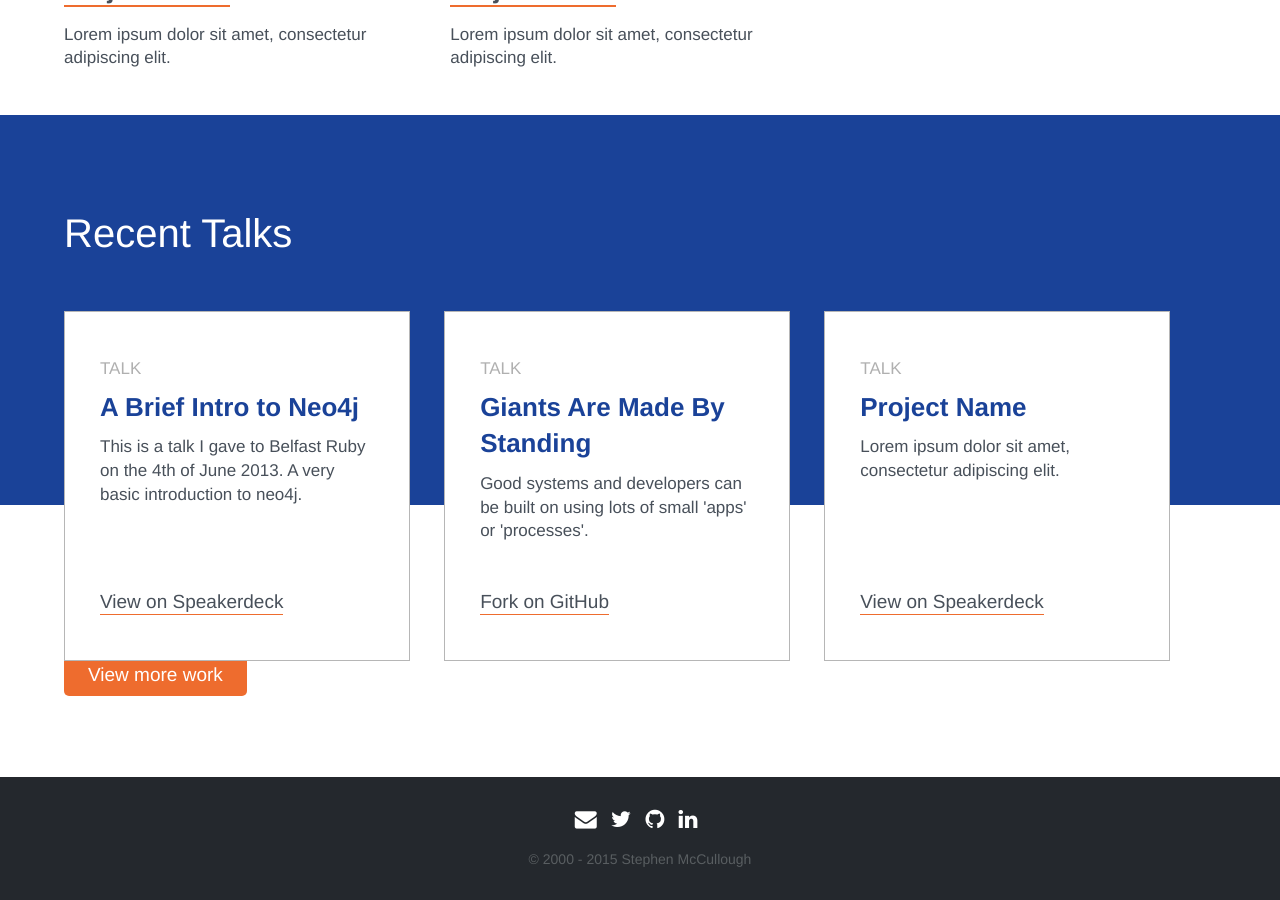
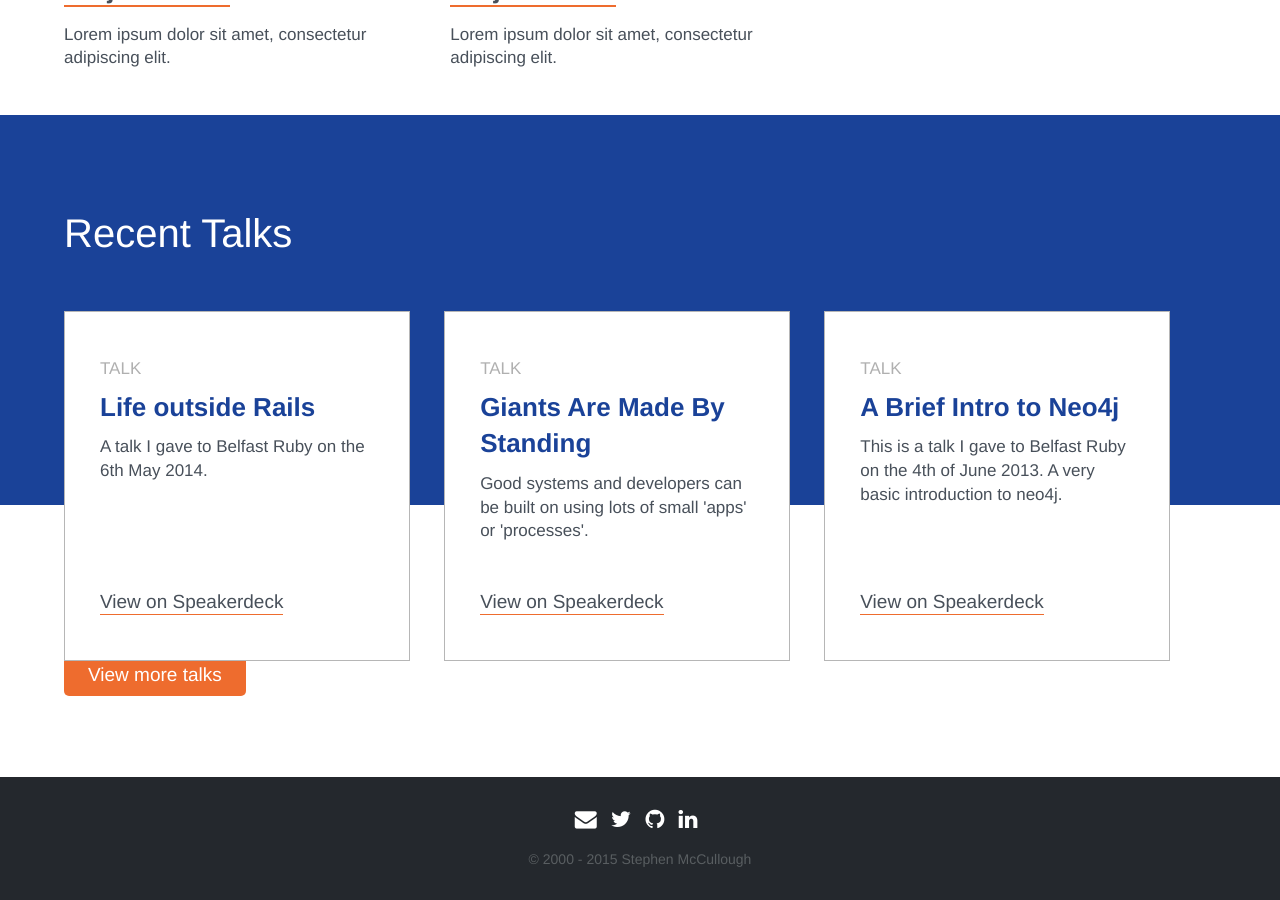
Before and after one commit to swmcc/swmcc.github.io, a Jekyll site: the page built from work/index.html, in a window 1280 px wide and 900 px high, scrolled down 2450 px. Built offline with Jekyll 4.4.1, drawn with Linux system fonts in a browser that asks for light colours; nearby versions of some CDN libraries; some web fonts are replaced.

Commit message:
Added nestoria graphic

```diff
--- a/work/index.html
+++ b/work/index.html
@@ -21,7 +21,7 @@
             </div>
           </li>
           <li class="work-example">
-            <div class="featured-image" style="background-image: url(../img/blog/blog-1.jpg);"></div>
+            <div class="featured-image" style="background-image: url(/img/blog/nestoria.png);"></div>
             <div class="text">
               <p class="meta">updated {{ post.date | date: "%b %-d, %Y" }}</p>
               <h3><a href="#">Nestoria</a></h3>
@@ -90,25 +90,25 @@
         <ul>
           <li>
             <p class="meta">Talk</p>
-            <h3><a href="#">A Brief Intro to Neo4j</a></h3>
-            <p>This is a talk I gave to Belfast Ruby on the 4th of June 2013. A very basic introduction to neo4j.</p>
-            <a href="#" class="read-more">View on Speakerdeck</a>
+            <h3><a href="http://www.theonlystephen.com/talk-lifeoutsiderails/">Life outside Rails</a></h3>
+            <p>A talk I gave to Belfast Ruby on the 6th May 2014.</p>
+            <a href="https://speakerdeck.com/swmcc/life-outside-rails" class="read-more">View on Speakerdeck</a>
           </li>
           <li class="middle">
             <p class="meta">Talk</p>
-            <h3><a href="#">Giants Are Made By Standing</a></h3>
+            <h3><a href="http://www.theonlystephen.com/talk-giants-are-made-from-standing-on-the-shoulders-of-dwarves....lots-of-them/#/">Giants Are Made By Standing</a></h3>
             <p>Good systems and developers can be built on using lots of small 'apps' or 'processes'.</p>
-            <a href="#" class="read-more">Fork on GitHub</a>
+            <a href="https://speakerdeck.com/swmcc/giants-are-made-by-standing-on-the-shoulders-of-dwarves-dot-dot-dot-lots-of-them-1" class="read-more">View on Speakerdeck</a>
           </li>
           <li>
             <p class="meta">Talk</p>
-            <h3><a href="#">Project Name</a></h3>
-            <p>Lorem ipsum dolor sit amet, consectetur adipiscing elit.</p>
-            <a href="#" class="read-more">View on Speakerdeck</a>
+            <h3><a href="https://speakerdeck.com/swmcc/a-brief-intro-to-neo4j-using-the-wire-as-a-data-set">A Brief Intro to Neo4j</a></h3>
+            <p>This is a talk I gave to Belfast Ruby on the 4th of June 2013. A very basic introduction to neo4j.</p>
+            <a href="https://speakerdeck.com/swmcc/a-brief-intro-to-neo4j-using-the-wire-as-a-data-set" class="read-more">View on Speakerdeck</a>
           </li>
         </ul>
         <div class="button-container">
-          <a href="#" class="button">View more work</a>
+          <a href="https://speakerdeck.com/swmcc" class="button">View more talks</a>
         </div>
       </div>
   </section>
```
Also changed, not shown: img/blog/header/nestoria.png (added), img/blog/nestoria.png (added).
